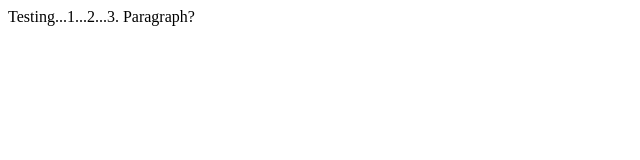
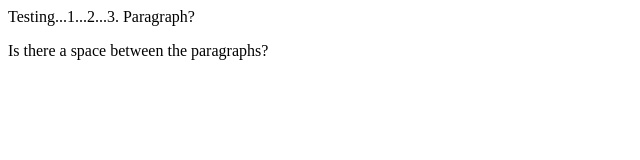
Before and after one commit to xxaleebxx/test, a plain HTML site: page index.html in a window 1280 px wide. Shown: the whole page, without its empty margins (0-640 px from the left). Drawn offline with Linux system fonts and the light colour scheme.

Commit message:
Test spacing

```diff
--- a/index.html
+++ b/index.html
@@ -1,5 +1,7 @@
 <main>
   <section>
     <p>Testing...1...2...3. Paragraph?</p>
+
+    <p>Is there a space between the paragraphs?</p>
   </section>
 </main>
```
